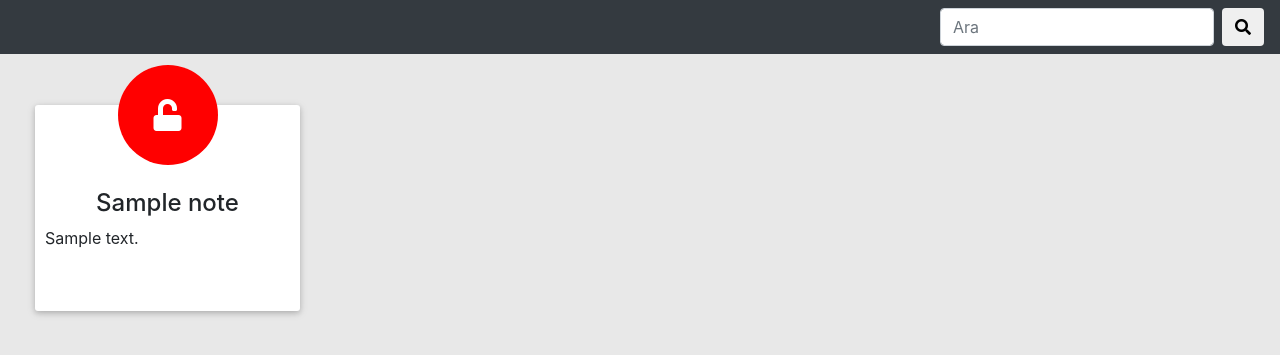
After one commit to librenotes/web, a Flask app: template project/templates/notes_public.html.j2 in a window 1280 px wide. The commit adds this page. Shown: the top 355 px of the page. Run offline with Flask 2, Linux system fonts and the light colour scheme; the template is opened without the code that fills it: values that come from a table or form of the project are taken from there, others are empty; tables that the repository leaves empty hold one stand-in row (values such as "Sample post"); parts of the project's set-up code (start-up, migrations or seed data) failed here and were passed over; some libraries are stand-ins or nearby versions.

Commit message:
minor fixes

```diff
--- a/project/blueprints/notes/controller.py
+++ b/project/blueprints/notes/controller.py
@@ -1,5 +1,5 @@
 from project import db
-from flask import render_template, request, session, abort, Blueprint
+from flask import render_template, request, session, abort, Blueprint, flash
 from flask_login import current_user, login_required
 from .forms import NoteForm, DeleteNoteForm
 from project.models import User, Note
@@ -21,8 +21,9 @@ def notes(username):
     else:
         searched_user = User.query.filter_by(username=username).first()
         if searched_user is not None:
+            flash("You are seeing public notes of {}".format(searched_user.username), "warning")
             notes =  Note.query.filter_by(user=searched_user, isprivate=False).all()
-            return render_template("notes.html.j2", notes=notes, edit_form = edit_form, delete_form= delete_form)
+            return render_template("notes_public.html.j2", notes=notes)
 
     abort(404)
 
--- a/project/templates/notes.html.j2
+++ b/project/templates/notes.html.j2
@@ -29,8 +29,11 @@
 {% endblock %}
 
 {% block content %}
+<div style="padding-top:50px;">
 {{macro.flash()}}
-<div class="notes" style="padding-top:70px;">
+
+<div class="notes" style="padding-top:20px;">
+
    {% for note in notes %}
 
   <div class="note">
--- /dev/null
+++ b/project/templates/notes_public.html.j2
@@ -0,0 +1,55 @@
+{% extends "base.html.j2" %}
+{% import "macro.html.j2" as macro %}
+
+{% block styles %}
+{{ super() }}
+<link rel="stylesheet" href="{{ url_for('static', filename='css/notes.css') }}">
+
+{% endblock %}
+{% block navbar %}
+  <nav class="navbar navbar-expand-lg navbar-light bg-dark fixed-top" >
+  <button class="navbar-toggler" type="button" data-toggle="collapse" data-target="#navbarSupportedContent" aria-controls="navbarSupportedContent" aria-expanded="false" aria-label="Toggle navigation">
+    <span class="navbar-toggler-icon"></span>
+  </button>
+
+    <div class="collapse navbar-collapse" id="navbarSupportedContent">
+      <ul class="navbar-nav mr-auto">
+        <li class="nav-item">
+
+        </li>
+      </ul>
+      <form class="form-inline">
+        <input class="form-control mr-sm-2" type="search" placeholder="Ara" aria-label="Search">
+          <button class="btn btn-default" type="submit"><span class="fas fa-search"></span></button>
+      </form>
+
+    </div>
+  </nav>
+{% endblock %}
+
+
+{% block content %}
+<div style="padding-top:50px;">
+{{macro.flash()}}
+
+  <div class="notes" style="padding-top:20px;">
+     {% for note in notes %}
+    <div class="note">
+      <div class="note-inner">
+        <div class="box-icon" style="background-color:red;">
+          <span class="fas fa-2x fa-unlock"></span>
+        </div>
+        <br>
+        <h4 class="text-center" id="t{{note.id}}">{{note.title}}</h4>
+        <span id="b{{note.id}}" value="{{note.content}}">{{note.content|markdown}}</span>
+        <span value="{{note.isprivate}}" id="p{{note.id}}" hidden></span>
+      </div>
+    </div>
+     {% endfor %}
+  </div>
+  {% endblock %}
+  {% block scripts %}
+    {{super()}}
+    <script src="{{ url_for('static', filename='js/script.js') }}"></script>
+    <script src='https://cdnjs.cloudflare.com/ajax/libs/jquery.isotope/2.2.1/isotope.pkgd.js'></script>
+  {% endblock %}
```
